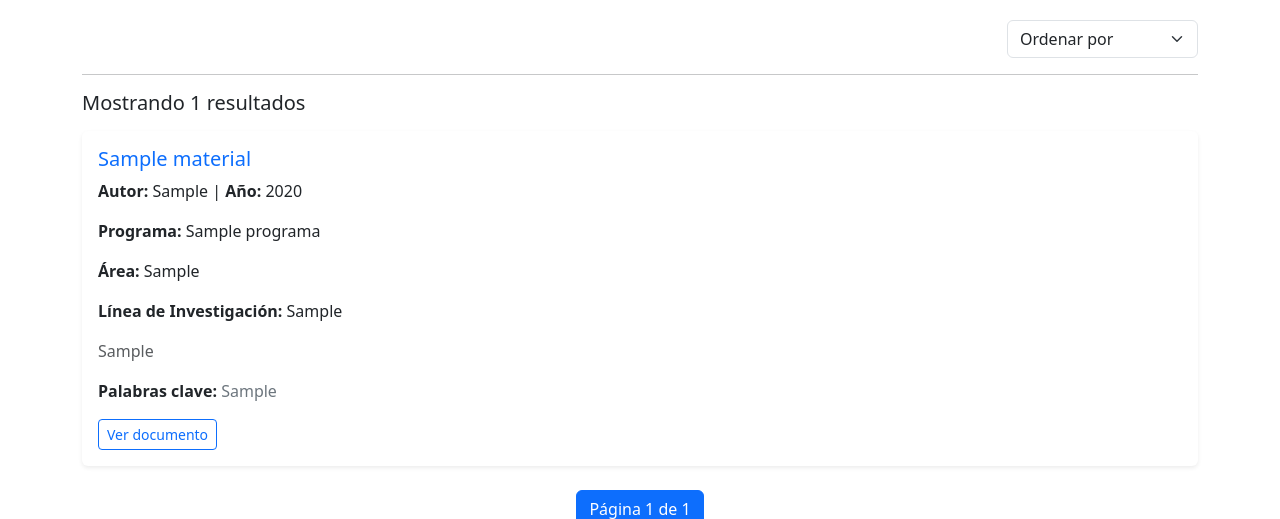
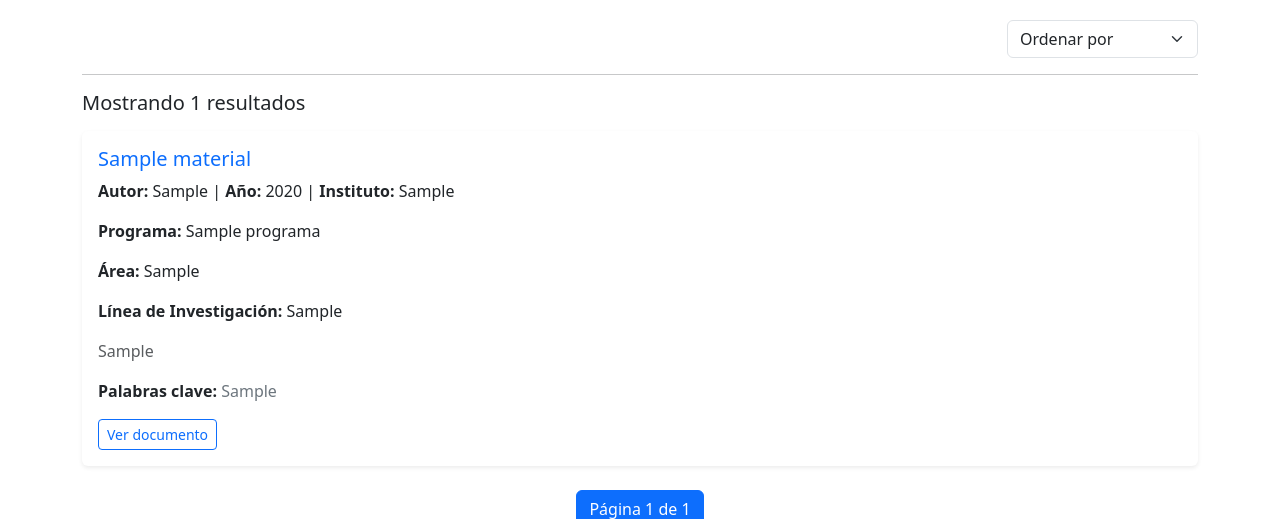
Before and after one commit to Chepoooo/Deposito-Academico, a Django app: page /buscador/ in a window 1280 px wide. Shown: the part 194-713 px from the top of the page. Run offline with Django 4.2, Linux system fonts and the light colour scheme; tables that the repository leaves empty hold one stand-in row (values such as "Sample post").

Commit message:
adding new instituto

```diff
--- a/institucion/core/templates/core/buscador.html
+++ b/institucion/core/templates/core/buscador.html
@@ -100,7 +100,8 @@
 
         <p>
             <strong>Autor:</strong> {{ material.autor }} |
-            <strong>Año:</strong> {{ material.anio }}
+            <strong>Año:</strong> {{ material.anio }} |
+            <strong>Instituto:</strong> {{ material.instituto }}
         </p>
 
         <p><strong>Programa:</strong> {{ material.programa.nombre }}</p>
```
